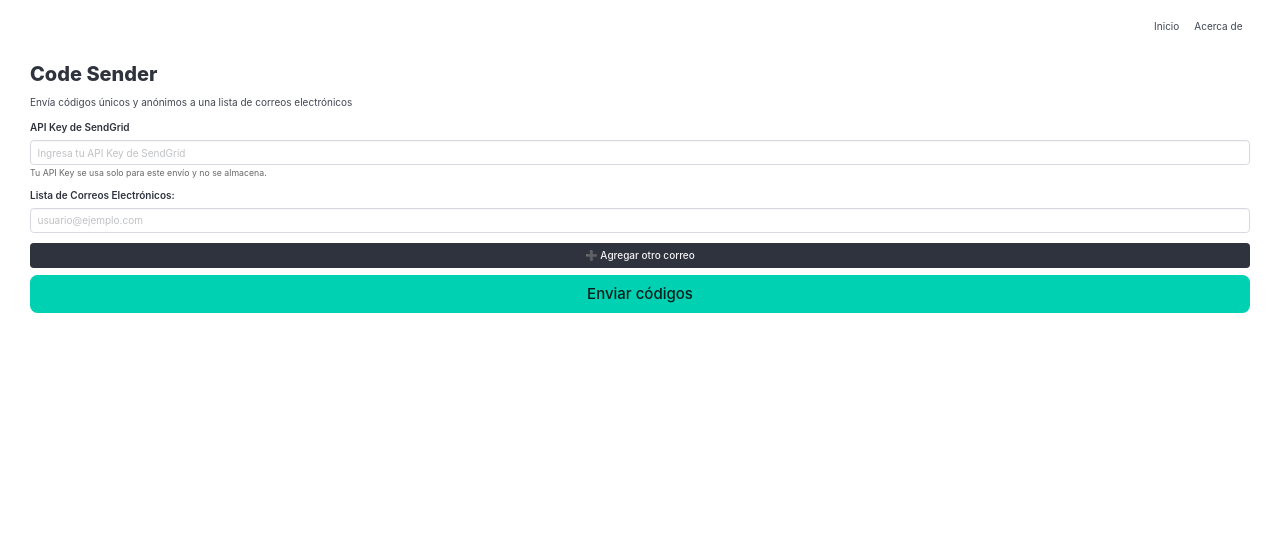
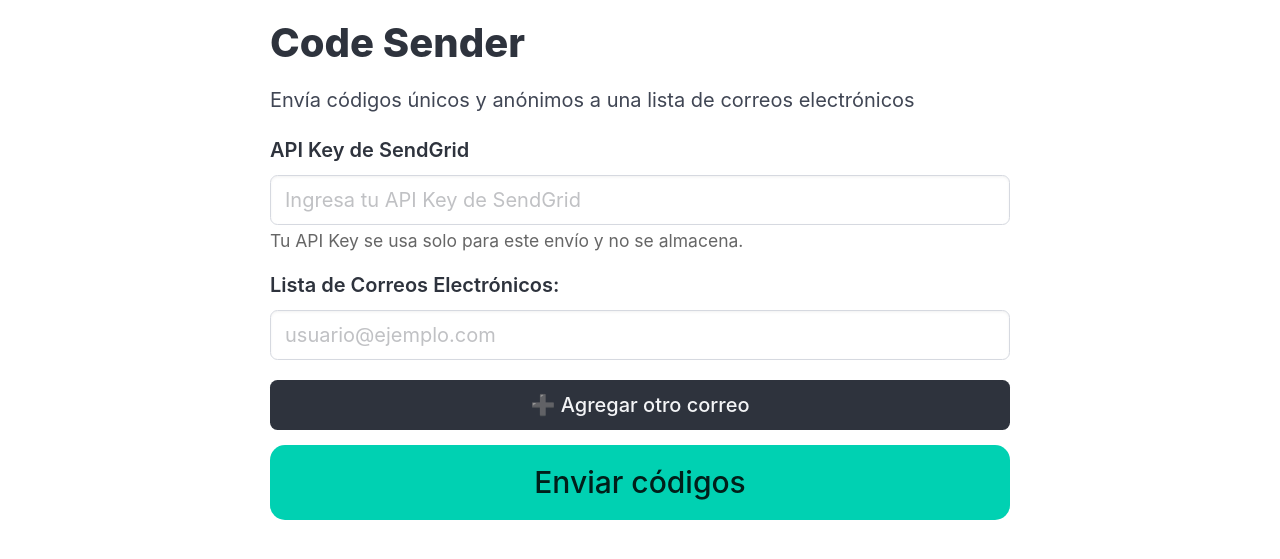
Before and after one commit to isaaleonardo/code_sender, a Flask app: page / in a window 1280 px wide. Shown: the top 559 px of the page. Run offline with Flask 3, Linux system fonts and the light colour scheme.

Commit message:
refactor base.html to improve layout and styling consistency

```diff
--- a/templates/base.html
+++ b/templates/base.html
@@ -7,18 +7,20 @@
     <link rel="stylesheet" href="https://cdn.jsdelivr.net/npm/bulma@1.0.4/css/bulma.min.css">
     <style>
         :root {
-            font-size: 10px;
+            font-size: 20px;
         }
 
         body {
-            padding-inline: 3rem;
+            padding-inline: 1.5rem;
             padding-block: 1rem;
+            max-width: 800px;
+            margin-inline: auto;
         }
     </style>
 </head>
 <body>
     <div class="content">
-        <nav class="navbar" role="navigation" aria-label="main navigation">
+        <!-- <nav class="navbar" role="navigation" aria-label="main navigation">
             <div class="navbar-end">
                 <div class="navbar-menu is-active">
                     <a class="navbar-item is-tab" href="{{ url_for('index') }}">
@@ -29,7 +31,7 @@
                     </a>
                 </div>
             </div>
-        </nav>
+        </nav> -->
         {% block content %}{% endblock %}
     </div>
 </body>
```
